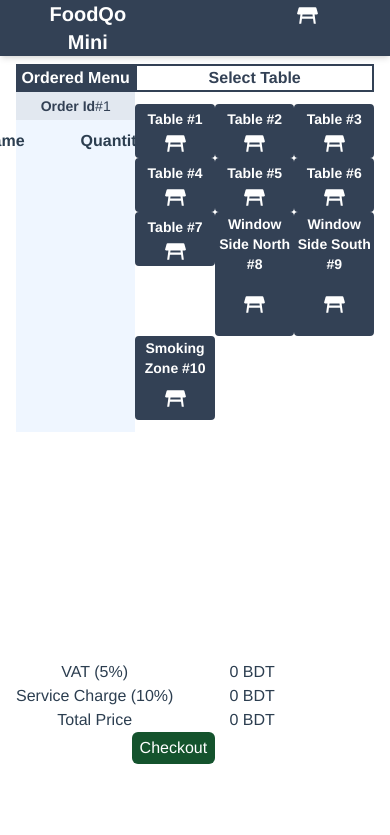
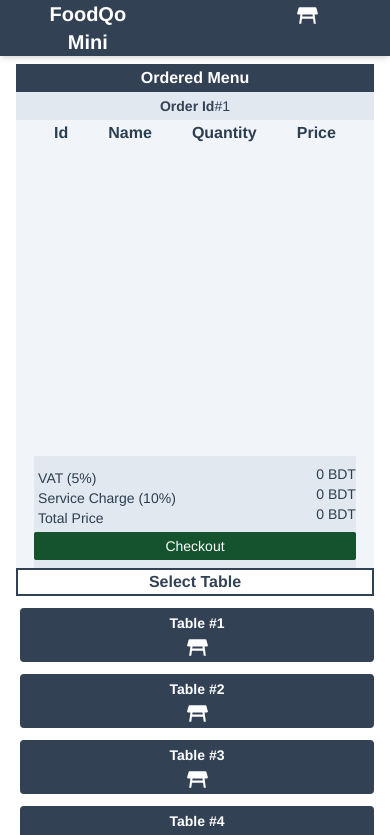
Before and after one commit to shifat514/Point-Of-Sale, a Vue app: page /selecttable/1 in a window 390 px wide. Shown: the top 835 px of the page. Built offline with nearby package versions, Linux system fonts and the light colour scheme; some icons are missing.

Commit message:
style:fix bug and made UI responsive

```diff
--- a/src/components/FoodMenu.vue
+++ b/src/components/FoodMenu.vue
@@ -1,9 +1,9 @@
 <template>
     <div>
         <h1 class="text-slate-700 border-2 border-slate-700 font-semibold bg-white">Menu</h1>
-        <div class="grid grid-cols-3 lg:gap-5 py-3">
-            <div class="ml-1" v-for="(item) in findProductList" :key="item" :id=item.id @click="addProduct(item)">
-                <div class="pointer px-1 text-sm border-2 shadow-sm border-slate-300 rounded  hover:bg-slate-800 hover:text-white hover:rounded hover:border-slate-800
+        <div class="grid 2xl:grid-cols-3 xl:grid-cols-3 lg:grid-cols-3 md:grid-cols-2 sm:grid-cols-1 lg:gap-5 py-3 ml-1">
+            <div  v-for="(item) in findProductList" :key="item" :id=item.id @click="addProduct(item)">
+                <div class="pointer px-1 text-sm border-2 shadow-sm border-slate-300 rounded-sm  hover:bg-slate-800 hover:text-white hover:rounded-sm hover:border-slate-800
                     hover:font-semibold">
                     <div>
                         ID #{{ item.id }}
@@ -17,7 +17,7 @@
                     </div>
                 </div>
             </div>
-            <div class="text-xs p-2">*Vat and Service Charge is not applicable on water and cold drinks*</div>
+            <div class="text-xs p-2">*Vat and service Charge is not applicable on water and cold drinks*</div>
         </div>
 
     </div>
--- a/src/components/PayBill.vue
+++ b/src/components/PayBill.vue
@@ -1,13 +1,13 @@
 <template>
-  <div class="container">
+  <div>
     <div class="grid grid-cols-3 p-10 pt-20">
-      <div class="bg-blue-50 col-span-1">
+      <div class="bg-blue-50 2xl:col-span-1 xl:col-span-1 lg:col-span-1 md:col-span-2 col-span-3">
         <div class="text-white border-2 border-slate-700 font-semibold bg-slate-700">Ordered Menu</div>
         <h5 class="text-slate-700 bg-slate-200 font-base text-sm py-1">
           <span class="font-semibold">Order Id</span>#{{ this.orderId }}
         </h5>
-        <div class="flex justify-center">
-          <div class="grid grid-rows-1 static py-2">
+        <div class="grid grid-rows-4 justify-center">
+          <div class="row-span-3 py-2">
             <table class="w-full table-auto">
               <thead>
                 <tr>
@@ -27,27 +27,47 @@
               </tbody>
             </table>
           </div>
+          <div class="bg-slate-200 py-2 row-span-1 text-sm">
+                      <div>
+                          <div class="grid grid-cols-3 h">
+                              <div class="flex justify-start col-span-2">
+                                  <div class="p-1">
+                                      <div class="flex justify-start">
+                                          VAT (5%)
                                       </div>
-        <div class="absolute bottom-20 flex justify-center">
-          <div class="">
-            <div class="grid grid-cols-2">
+                                      <div class="flex justify-start">
+                                          Service Charge (10%)
+                                      </div>
+                                      <div class="flex justify-start">
+                                          Total Price
+                                      </div>
+                                  </div>
+
+                              </div>
+                              <div class="flex justify-end col-span-1">
                                   <div>
-                <div>VAT (5%)</div>
-                <div>Service Charge (10%)</div>
-                <div>Total Price</div>
+
+                                      <div>
+                                          {{ orderData.vat }} BDT
                                       </div>
                                       <div>
+                                          {{ orderData.serviceCharge }} BDT
+                                      </div>
+
                                       <div>
-                  <div>{{ orderData.vat }} BDT</div>
-                  <div>{{ orderData.serviceCharge }} BDT</div>
-                  <div>{{ orderData.totalPrice }} BDT</div>
+                                          {{ orderData.totalPrice }} BDT
                                       </div>
                                   </div>
                               </div>
                           </div>
+
+
+                      </div>
+
             </div>
         </div>
-      <div class="col-span-2">
+      </div>
+      <div class="2xl:col-span-2 xl:col-span-2 lg:col-span-2 md:col-span-1 col-span-3">
         <h1 class="text-slate-700 border-2 border-slate-700 font-semibold bg-white">Pay the Bill</h1>
         <div v-if="billPaid == false">
           <div class="flex justify-center items-center mt-20">
@@ -55,7 +75,6 @@
               class="appearance-none border-2 h-10 w-1/3 border-slate-200 focus:border-none
               focus:outline-none focus:ring-2 focus:ring-slate-400 focus:bg-white rounded-md pl-4"
               placeholder="input amount">
-              <!-- <span class="mx-2 font-bold text-lg font-sans">BDT</span> -->
 
               <button  v-if="disabled == false" @click="payBill()"
                 class=" h-9 border-2 border-green-300 text-green-300 hover:text-white hover:bg-green-700  rounded-md  px-3 ml-1 font-semibold ">
@@ -123,8 +142,11 @@ export default {
   watch: {
     billAmount() {
       for (let i = 0; i < this.orderList.length; i++) {
+        console.log(this.orderList[i].totalPrice);
+        console.log(this.billAmount)
         if (this.orderList[i].totalPrice == this.billAmount) {
          this.disabled = false;
+         break;
         }
         else {
           this.disabled = true;
--- a/src/components/SelectTable.vue
+++ b/src/components/SelectTable.vue
@@ -1,76 +1,89 @@
 <template>
-  <div class="container">
+  <div>
     <div class="grid grid-cols-3 p-4 pt-16">
-      <div class="bg-blue-50 col-span-1">
+      <div class="bg-blue-50 2xl:col-span-1 xl:col-span-1 lg:col-span-1 md:col-span-2 col-span-3">
         <div class="text-white border-2 border-slate-700 font-semibold bg-slate-700">Ordered Menu</div>
         <h5 class="text-slate-700 bg-slate-200 font-base text-sm py-1">
           <span class="font-semibold">Order Id</span>#{{ this.id }}
         </h5>
-        <div class="flex justify-center">
-          <div class="grid grid-rows-1 static py-2">
-            <table class="w-full table-auto">
+        <div class="grid grid-rows-4 bg-slate-100 justify-center">
+          <div class="row-span-3">
+            <table class="table-auto">
               <thead>
                 <tr>
-                  <th class="w-1/6 px-7">Id</th>
-                  <th class="w-1/6 px-7">Name</th>
-                  <th class="w-1/6 px-7">Quantity</th>
-                  <th class="w-1/6 px-7">Price</th>
+                  <th class="w-1/6 px-5">Id</th>
+                  <th class="w-1/6 px-5">Name</th>
+                  <th class="w-1/6 px-5">Quantity</th>
+                  <th class="w-1/6 px-5">Price</th>
                 </tr>
               </thead>
               <tbody class="text-sm">
-                <tr class="pointer" v-for="item in orderData.menu" :key="item.id">
+                <tr class="pointer" v-for="(item, index) in orderData.menu" :key="index" :id=item.id>
                   <td>{{ item.id }}</td>
                   <td>{{ item.name }}</td>
-                  <td class="flex justify-center px-3">{{ item.quantity }}</td>
+                  <td class="flex justify-center px-2 py-1">
+
+                    <span class="px-2">
+                      {{ item.quantity }}
+                    </span>
+
+                  </td>
                   <td>{{ item.price }}</td>
                 </tr>
               </tbody>
             </table>
           </div>
+          <div class="bg-slate-200 py-2 row-span-1 text-sm">
+          <div>
+            <div class="grid grid-cols-3 h">
+              <div class="flex justify-start col-span-2">
+                <div class="p-1">
+                  <div class="flex justify-start">
+                    VAT (5%)
                   </div>
-        <div class="absolute bottom-20 flex justify-center">
-          <div class="">
-            <div class="grid grid-cols-2">
+                  <div class="flex justify-start">
+                    Service Charge (10%)
+                  </div>
+                  <div class="flex justify-start">
+                    Total Price
+                  </div>
+                </div>
+
+              </div>
+              <div class="flex justify-end col-span-1">
                 <div>
-                <div>VAT (5%)</div>
-                <div>Service Charge (10%)</div>
-                <div>Total Price</div>
+                  <div>
+                    {{ orderData.vat }} BDT
                   </div>
                   <div>
+                    {{ orderData.serviceCharge }} BDT
+                  </div>
+
                   <div>
-                  <div>{{ orderData.vat }} BDT</div>
-                  <div>{{ orderData.serviceCharge }} BDT</div>
-                  <div>{{ orderData.totalPrice }} BDT</div>
+                    {{ orderData.totalPrice }} BDT
                   </div>
                 </div>
               </div>
-            <!-- <button @click="updateOrder()" class="
-                bg-cyan-700
-                hover:bg-cyan-200 hover:text-cyan-800
-                text-white
-                rounded-md
-                py-1
-                px-2
-                mr-2
-              ">
-              Update
-            </button> -->
-            <button @click="checkOut()" class="
+            </div>
+            <div @click="checkOut()" class="
                 bg-green-900
                 hover:bg-green-600
                 text-white
-                rounded-md
-                py-1
-                px-2
-              ">
+                rounded-sm
+                py-1 w-full">
               Checkout
-            </button>
             </div>
           </div>
+
         </div>
-      <div class="col-span-2">
+        </div>
+
+
+      </div>
+      <div class="2xl:col-span-2 xl:col-span-2 lg:col-span-2 md:col-span-1 col-span-3">
         <h1 class="text-slate-700 border-2 border-slate-700 font-semibold bg-white">Select Table</h1>
-        <div class="grid grid-cols-3 lg:gap-5 py-3">
+
+        <div class="grid 2xl:grid-cols-3 xl:grid-cols-3 lg:grid-cols-3 md:grid-cols-2 sm:grid-cols-1 gap-3 py-3 ml-1">
           <div v-for="table in tableList" :key="table.id">
             <div v-if="table.select == false" @click="selectTable(table.id)" class="
                 pointer
@@ -86,11 +99,9 @@
               <div class="grid grid-rows-2 items-center justify-center">
                 <div> {{ table.name }} #{{ table.id }}</div>
                 <div class="flex items-center justify-center hover:font-semibold">
-                <Icon width="25"  icon="material-symbols:table-restaurant" style="color: white;"/>
+                  <Icon width="25" icon="material-symbols:table-restaurant" style="color: white;" />
                 </div>
               </div>
-
-
             </div>
 
             <div v-else class="
@@ -103,12 +114,15 @@
               <div class="grid grid-rows-2 items-center justify-center">
                 <div> {{ table.name }} #{{ table.id }}</div>
                 <div class="flex items-center justify-center hover:font-semibold">
-                <Icon width="25"  icon="material-symbols:table-restaurant" style="color:slategray;"/>
+                  <Icon width="25" icon="material-symbols:table-restaurant" style="color:slategray;" />
                 </div>
               </div>
             </div>
           </div>
+
         </div>
+
+
       </div>
     </div>
   </div>
@@ -135,15 +149,15 @@ export default {
         basicCharge: 0,
         serviceCharge: 0,
         totalPrice: 0,
+        isTableSelected: Boolean
       }
     };
   },
-  created(){
+  created() {
     for (let i = 0; i < this.$store.getters.getOrderList.length; i++) {
 
       if (this.$store.getters.getOrderList[i].orderId == this.id) {
 
-          //this.$store.getters.getOrderList[i].tableNo = tableId;
         this.orderData.menu = this.$store.getters.getOrderList[i].menu;
         this.orderData.vat = this.$store.getters.getOrderList[i].vat;
         this.orderData.serviceCharge = this.$store.getters.getOrderList[i].serviceCharge;
@@ -174,7 +188,9 @@ export default {
       }
     },
     checkOut() {
+      if (this.isTableSelected == true) {
         this.$router.push("/showtables/");
+      }
     },
     selectTable(tableId) {
       if (this.executed == false) {
@@ -182,7 +198,7 @@ export default {
           if (this.tableList[i].id == tableId) {
             this.tableList[i].select = true;
             this.tableList[i].orderId = this.id;
-            console.log(this.id);
+            this.isTableSelected = true;
             this.getOrderDetails(this.id, tableId);
           }
         }
--- a/src/components/ShowTables.vue
+++ b/src/components/ShowTables.vue
@@ -1,11 +1,11 @@
 <template>
-    <div class="container">
+    <div>
         <div v-if="isAlert == false" class="grid grid-cols-3 p-4 pt-16">
-            <div class="bg-blue-50 col-span-1">
+            <div class="bg-blue-50 2xl:col-span-1 xl:col-span-1 lg:col-span-1 md:col-span-2 col-span-3">
                 <div class="text-white border-2 border-slate-700 font-semibold bg-slate-700">Ordered Menu</div>
                 <h5 class="text-slate-700 bg-slate-200 font-base text-sm py-1"><span class="font-semibold">Order
                         Id</span>#{{ this.orderId }}</h5>
-                <div class="flex justify-center ">
+                <!-- <div class="flex justify-center ">
                     <div class="grid grid-rows-1 static py-2">
                         <table class="w-full table-auto">
                             <thead>
@@ -43,8 +43,95 @@
                             </tbody>
                         </table>
                     </div>
+                </div> -->
+
+                <div class="grid grid-rows-4 bg-slate-100 justify-center ">
+                    <div class="row-span-3">
+                        <table class="table-auto">
+                            <thead>
+                                <tr>
+                                    <th class="w-1/6 px-5">Id</th>
+                                    <th class="w-1/6 px-5">Name</th>
+                                    <th class="w-1/6 px-5">Quantity</th>
+                                    <th class="w-1/6 px-5">Price</th>
+                                </tr>
+                            </thead>
+                            <tbody v-if="isTableSelect == true" class="text-sm">
+                                <tr class="pointer" v-for="(item) in orderData.menu" :key="item.id">
+                                    <td>{{ item.id }}</td>
+                                    <td>{{ item.name }}</td>
+                                    <td class="flex justify-center px-3">
+                                        <button v-if="isUpdateOrder == true" @click="decreaseQuantity(item)" class="h-5 w-5 border-2 flex items-center justify-center
+                                         border-red-400 text-red-400
+                                         cursor-pointer rounded-full font-bold">
+                                            <div>-</div>
+                                        </button>
+
+                                        <span class="px-2">
+                                            {{ item.quantity }}
+                                        </span>
+
+                                        <button v-if="isUpdateOrder == true" @click="increaseQuantity(item)" class="h-5 w-5 border-2 flex items-center justify-center
+                                         border-emerald-300 text-green-700
+                                         cursor-pointer rounded-full font-bold">
+                                            <div>+</div>
+                                        </button>
+                                    </td>
+                                    <td>{{ item.price }}</td>
+                                </tr>
+                            </tbody>
+                        </table>
                     </div>
-                <div v-if="isTableSelect == true" class="absolute bottom-20 flex justify-center">
+
+                    <div v-if="isTableSelect == true" class="bg-slate-200 py-2 row-span-1 text-sm">
+                        <div>
+                            <div class="grid grid-cols-3 h">
+                                <div class="flex justify-start col-span-2">
+                                    <div class="p-1">
+                                        <div class="flex justify-start">
+                                            VAT (5%)
+                                        </div>
+                                        <div class="flex justify-start">
+                                            Service Charge (10%)
+                                        </div>
+                                        <div class="flex justify-start">
+                                            Total Price
+                                        </div>
+                                    </div>
+
+                                </div>
+                                <div class="flex justify-end col-span-1">
+                                    <div>
+                                        <div>
+                                            {{ orderData.vat }} BDT
+                                        </div>
+                                        <div>
+                                            {{ orderData.serviceCharge }} BDT
+                                        </div>
+
+                                        <div>
+                                            {{ orderData.totalPrice }} BDT
+                                        </div>
+                                    </div>
+                                </div>
+                            </div>
+                            <div class="grid grid-cols-3">
+                                <div @click="orderAgain()"
+                                    class="bg-gray-700 hover:bg-cyan-200 hover:text-cyan-800  text-white rounded-sm py-1 px-2 ">
+                                    Order
+                                    again
+                                </div>
+                                <div @click="updateOrder()" class="bg-cyan-700 hover:bg-cyan-200 hover:text-cyan-800
+                                 text-white rounded-sm py-1 px-2 ">Update Order
+                                </div>
+                                <div @click="goToPayBill()" class="bg-green-900 hover:bg-green-600 text-white
+                                rounded-sm py-1 px-2 ">Pay Bill
+                                </div>
+                            </div>
+                        </div>
+                    </div>
+                </div>
+                <!-- <div v-if="isTableSelect == true" class="bottom-20 flex justify-center">
                     <div class="">
                         <div class="grid grid-cols-2">
                             <div>
@@ -88,11 +175,14 @@
                         <button @click="goToPayBill()"
                             class="bg-green-900 hover:bg-green-600 text-white rounded-md py-1 px-2 ">Pay Bill</button>
                     </div>
+                </div> -->
+
+
             </div>
-            </div>
-            <div class="col-span-2">
+            <div class="2xl:col-span-2 xl:col-span-2 lg:col-span-2 md:col-span-1 col-span-3">
                 <h1 class="text-slate-700 border-2 border-slate-700 font-semibold bg-white">Show Table Orders</h1>
-                <div class="grid grid-cols-3 lg:gap-5 py-3">
+                <div
+                    class="grid 2xl:grid-cols-3 xl:grid-cols-3 lg:grid-cols-3 md:grid-cols-2 sm:grid-cols-1 gap-3 py-3 ml-1">
                     <div v-for="table in tableList" :key="table.id">
 
                         <div v-if="table.select == false" class="pointer
@@ -107,7 +197,7 @@
                             <div class="grid grid-rows-2 items-center justify-center">
                                 <div> {{ table.name }} #{{ table.id }}</div>
                                 <div class="flex items-center justify-center hover:font-semibold">
-                            <Icon width="25"  icon="material-symbols:table-restaurant" style="color: white;"/>
+                                    <Icon width="25" icon="material-symbols:table-restaurant" style="color: white;" />
                                 </div>
                             </div>
                         </div>
@@ -117,7 +207,8 @@
                             <div class="grid grid-rows-2 items-center justify-center">
                                 <div> {{ table.name }} #{{ table.id }}</div>
                                 <div class="flex items-center justify-center hover:font-semibold">
-                                <Icon width="25"  icon="material-symbols:table-restaurant" style="color:slategray;"/>
+                                    <Icon width="25" icon="material-symbols:table-restaurant"
+                                        style="color:slategray;" />
                                 </div>
                             </div>
                         </div>
@@ -189,7 +280,7 @@ export default {
 
     methods: {
         goToPayBill() {
-            this.$router.push('/paybill/'+this.orderId);
+            this.$router.push('/paybill/' + this.orderId);
         },
         updateOrder() {
             this.isUpdateOrder = true;
@@ -240,7 +331,7 @@ export default {
                                 this.orderList[i].menu[j].quantity -= 1;
                                 this.orderList[i].menu[j].price -= productFromProductList.price;
                                 this.orderList[i].basicCharge -= productFromProductList.price;
-                                if(this.orderList[i].menu[j].vat == true) {
+                                if (this.orderList[i].menu[j].vat == true) {
                                     this.orderList[i].vat = .05 * this.orderList[i].basicCharge;
                                     this.orderList[i].serviceCharge = .10 * this.orderList[i].basicCharge;
                                 }
@@ -264,7 +355,7 @@ export default {
                         this.orderList[i].menu[j].quantity += 1;
                         this.orderList[i].menu[j].price += productFromProductList.price;
                         this.orderList[i].basicCharge += productFromProductList.price;
-                        if(this.orderList[i].menu[j].vat == true) {
+                        if (this.orderList[i].menu[j].vat == true) {
                             this.orderList[i].vat = .05 * this.orderList[i].basicCharge;
                             this.orderList[i].serviceCharge = .10 * this.orderList[i].basicCharge;
                         }
```
Also changed, not shown: src/components/SelectMenu.vue (+39 -26 lines). Lines whose indentation alone changed are shown as unchanged.
